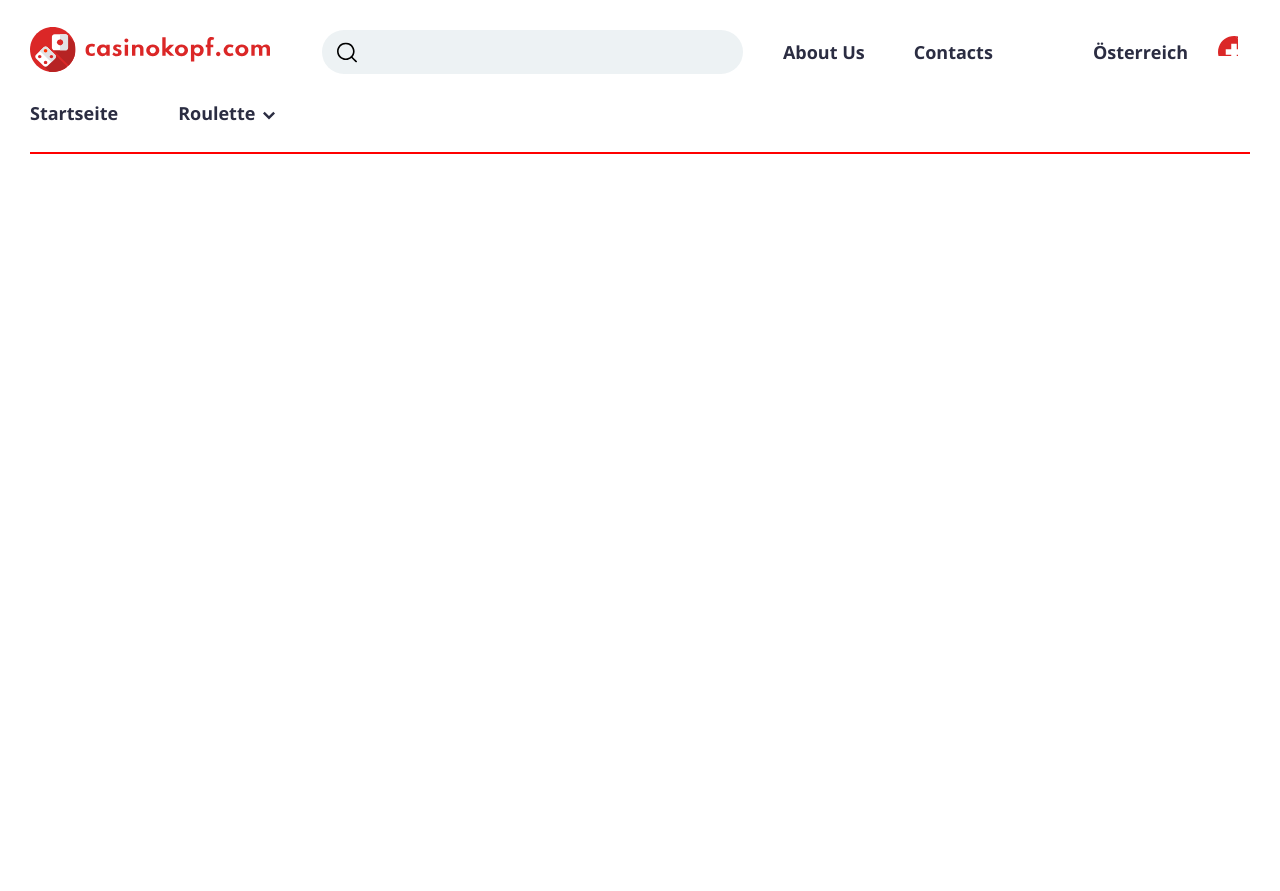
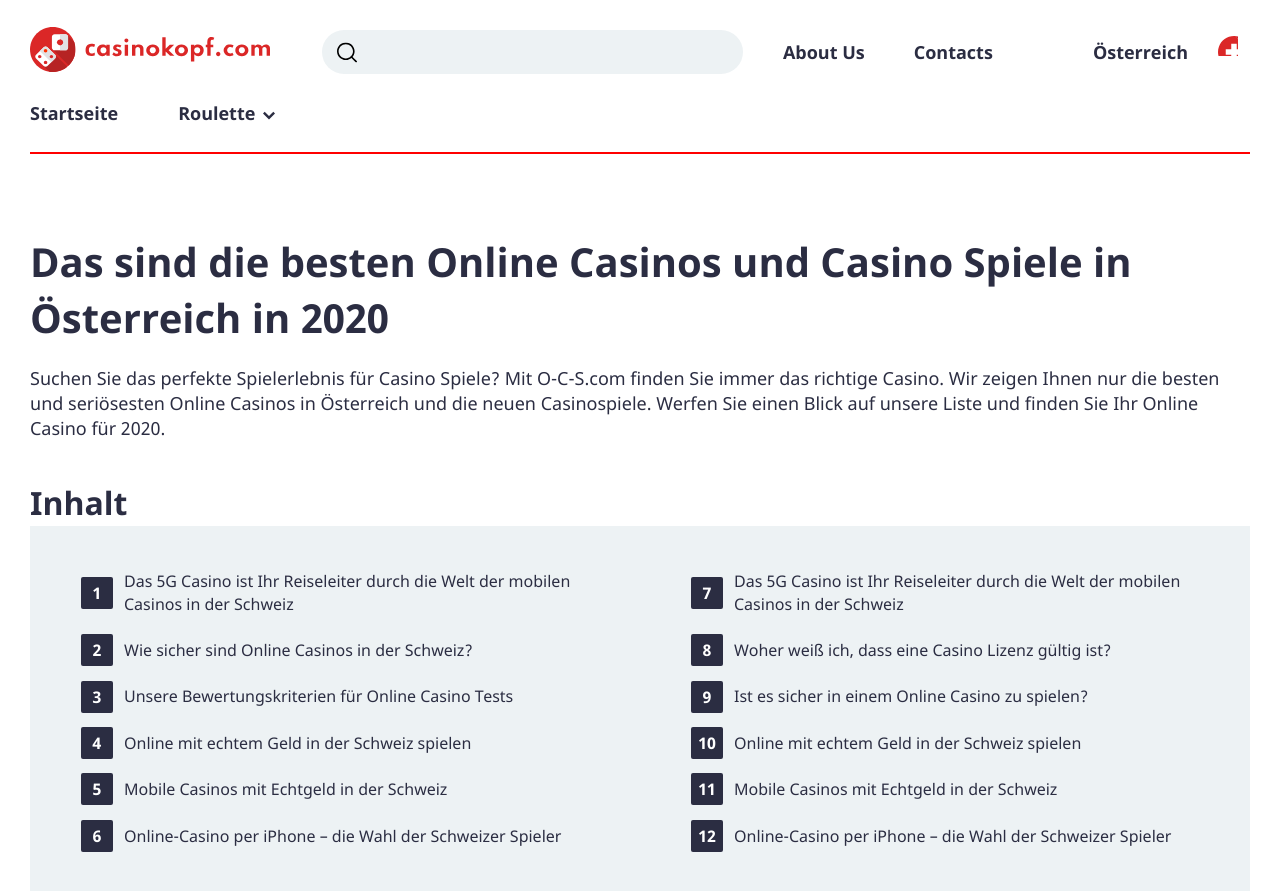
Before and after one commit to Killerlord1988/casinokopf.com, a website: page source/index.html in a window 1280 px wide. Before the commit the page ends 800 px from the top, so only its background shows below. Drawn offline with nearby package versions, Linux system fonts and the light colour scheme; files that its build step writes are made by us from their sources; files whose address does not match are found by name.

Commit message:
add advantage

```diff
--- a/source/index.html
+++ b/source/index.html
@@ -56,6 +56,40 @@
       </ul>
     </nav>
   </header>
+  <main>
+    <section class="advantage">
+      <div class="advantage__wrapper container">
+        <h1>Das sind die besten Online Casinos und Casino Spiele in Österreich in 2020</h1>
+        <p>Suchen Sie das perfekte Spielerlebnis für Casino Spiele?
+          Mit O-C-S.com finden Sie immer das richtige Casino. Wir zeigen Ihnen nur die besten und seriösesten Online
+          Casinos in Österreich und die neuen Casinospiele. Werfen Sie einen Blick auf unsere Liste und finden Sie Ihr
+          Online Casino für 2020.</p>
+          <div class="advantage__subject">
+            <h2>Inhalt</h2>
+            <div class="advantage__subject-list">
+            <ul>
+              <li><a>Das 5G Casino ist Ihr Reiseleiter durch die Welt der mobilen Casinos
+                in der Schweiz</a></li>
+              <li><a>Wie sicher sind Online Casinos in der Schweiz?</a></li>
+              <li><a>Unsere Bewertungskriterien für Online Casino Tests</a></li>
+              <li><a>Online mit echtem Geld in der Schweiz spielen</a></li>
+              <li><a>Mobile Casinos mit Echtgeld in der Schweiz</a></li>
+              <li><a>Online-Casino per iPhone – die Wahl der Schweizer Spieler</a></li>
+            </ul>
+            <ul>
+              <li><a>Das 5G Casino ist Ihr Reiseleiter durch die Welt der mobilen Casinos
+                in der Schweiz</a></li>
+              <li><a>Woher weiß ich, dass eine Casino Lizenz gültig ist?</a></li>
+              <li><a>Ist es sicher in einem Online Casino zu spielen?</a></li>
+              <li><a>Online mit echtem Geld in der Schweiz spielen</a></li>
+              <li><a>Mobile Casinos mit Echtgeld in der Schweiz</a></li>
+              <li><a>Online-Casino per iPhone – die Wahl der Schweizer Spieler</a></li>
+            </ul>
+          </div>
+          </div>
+      </div>
+    </section>
+  </main>
 
   <script src="js/script.js"></script>
 </body>
--- /dev/null
+++ b/source/sass/blocks/advantage.scss
@@ -0,0 +1,82 @@
+.advantage {
+  margin-top: 80px;
+}
+
+.advantage__wrapper h1 {
+  font-weight: bold;
+  font-size: 40px;
+  line-height: 140%;
+  margin: 0;
+  margin-bottom: 20px;
+}
+
+.advantage__wrapper p {
+  font-size: 18px;
+  line-height: 140%;
+}
+
+.advantage__subject {
+  margin-top: 40px;
+}
+
+.advantage__subject h2 {
+  margin: 0;
+  font-weight: bold;
+  font-size: 32px;
+  line-height: 140%;
+}
+
+.advantage__subject-list {
+  display: flex;
+  counter-reset: section;
+}
+
+.advantage__subject-list ul {
+  margin: 0;
+  padding: 32px 36px;
+  list-style: none;
+  display: flex;
+  flex-direction: column;
+  background-color: $color-grey;
+}
+
+.advantage__subject-list li {
+  position: relative;
+  padding: 12px 16px;
+  padding-left: 58px;
+  width:fit-content;
+}
+
+.advantage__subject-list li:hover {
+  cursor: pointer;
+  background-color: $color-black;
+  color: $color-white;
+  border-radius: 2px;
+}
+
+
+.advantage__subject-list li::before {
+  position: absolute;
+  counter-increment: section;
+  content: counter(section);
+  left: 15px;
+  top: 50%;
+  transform: translateY(-50%);
+
+  width: 32px;
+  height: 32px;
+
+  text-align: center;
+  font-weight: bold;
+  font-size: 16px;
+  line-height: 140%;
+  color: $color-white;
+  background-color: $color-black;
+  border-radius: 2px;
+  padding: 5px;
+}
+
+.advantage__subject-list a {
+  font-size: 16px;
+  line-height: 140%;
+}
--- a/source/sass/style.scss
+++ b/source/sass/style.scss
@@ -3,3 +3,4 @@
 @import "blocks/visually-hidden.scss";
 @import "blocks/container.scss";
 @import "blocks/header/header.scss";
+@import "blocks/advantage.scss";
```
Also changed, not shown: build/css/style.min.css, build/index.html, 1 other file.
